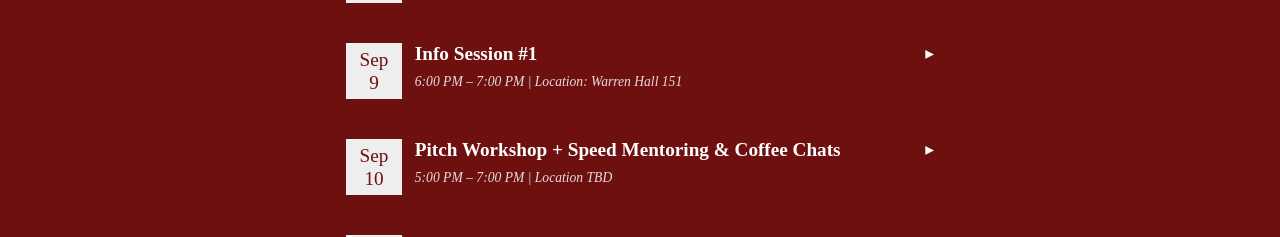
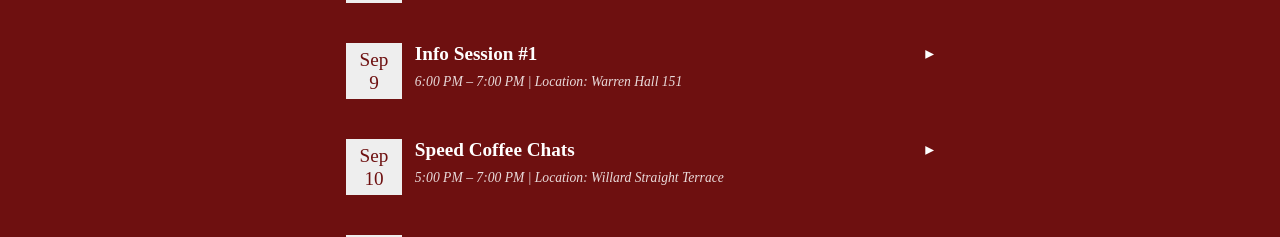
Before and after one commit to entcornell/ent-website, a React (Create React App) app: page /recruitment in a window 1280 px wide. Shown: the part 1080-1317 px from the top of the page. Built offline with nearby package versions, Linux system fonts and the light colour scheme; a web font is replaced by a local one.

Commit message:
Updated Speed Coffee Chats Info

```diff
--- a/src/components/recruitmentEvents.js
+++ b/src/components/recruitmentEvents.js
@@ -50,9 +50,9 @@ export const recruitmentEvents = [
   },
   {
     date: "Sep 10",
-    title: "Pitch Workshop + Speed Mentoring & Coffee Chats",
-    meta: "5:00 PM – 7:00 PM | Location TBD",
-    body: "Work on your pitching skills and talk to our members one-on-one to receive advice on your entrepreneurial endeavors and learn more about ENT! No entrepreneurship experience is necessary."
+    title: "Speed Coffee Chats",
+    meta: "5:00 PM – 7:00 PM | Location: Willard Straight Terrace",
+    body: "Meet ENT members, ask questions, and learn what ENT is all about!"
   },
   {
     date: "Sep 11",
```
